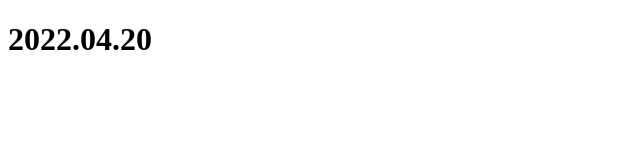
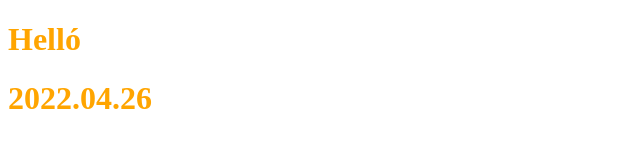
Before and after one commit to benkobalint/11a, a plain HTML site: page index.html in a window 1280 px wide. Shown: the whole page, without its empty margins (0-640 px from the left). Drawn offline with Linux system fonts and the light colour scheme.

Commit message:
Hazi
Feladat

```diff
--- a/index.html
+++ b/index.html
@@ -3,11 +3,12 @@
 <head>
     <meta charset="UTF-8">
     <meta name="viewport" content="width=device-width, initial-scale=1.0">
+    <link rel="stylesheet" href="style.css">
     <title>Document</title>
 </head>
 <body>
 
-
-    <h1>2022.04.20</h1>
+    <h1>Helló</h1>
+    <h1>2022.04.26</h1>
 </body>
 </html>
--- a/style.css
+++ b/style.css
@@ -1,3 +1,4 @@
 body{
     color:orange
+
 }
```
